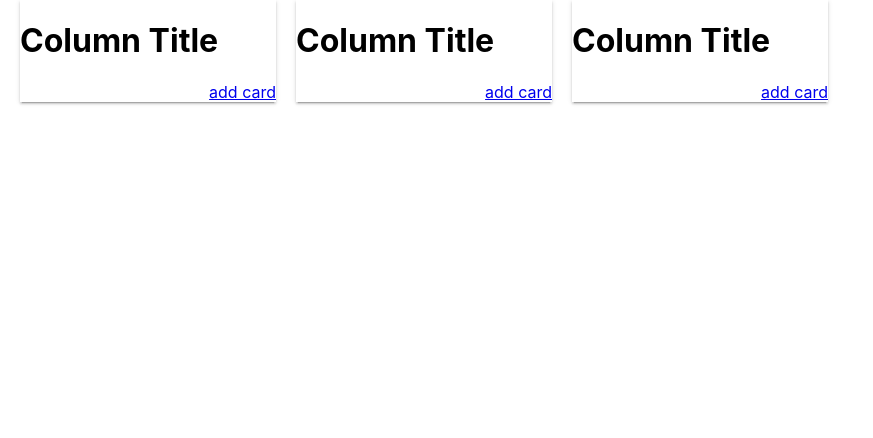
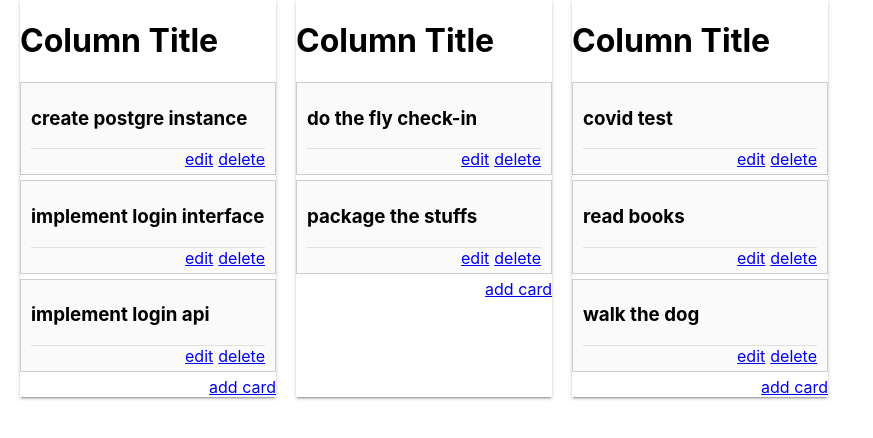
Before and after one commit to ricardotulio/board, a React (Create React App) app: page / in a window 1280 px wide. Shown: the top 438 px of the page, without its empty margins (0-873 px from the left). Built offline with nearby package versions, Linux system fonts and the light colour scheme.

Commit message:
containers: render cards into the column

```diff
--- a/src/containers/BoardContainer/BoardContainer.jsx
+++ b/src/containers/BoardContainer/BoardContainer.jsx
@@ -1,6 +1,7 @@
 import React from 'react'
 import Board from '../../components/Board'
 import Column from '../../components/Column'
+import Card from '../../components/Card'
 
 class BoardContainer extends React.Component {
   constructor(props) {
@@ -12,8 +13,13 @@ class BoardContainer extends React.Component {
   render() {
     return (
       <Board>
-        {this.state.columns.map((column, index) =>
-          <Column key={ index } column={ column } />)}
+        {this.state.columns.map(
+          (column, index) => (
+            <Column key={ index } column={ column }>
+              {column.cards.map(card => <Card key={ card.id } card={ card } />)}
+            </Column>
+          )
+        )}
       </Board>
     )
   }
```
Also changed, not shown: 1 other file (tests, documents, lock files or other folders).
